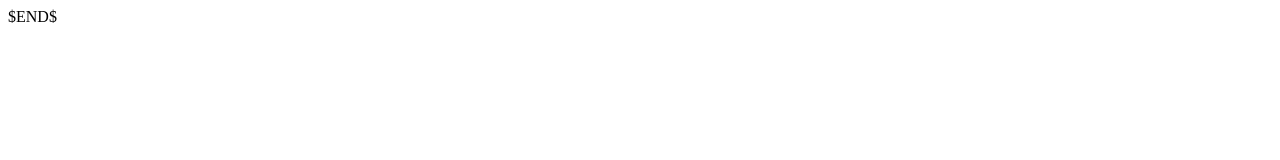
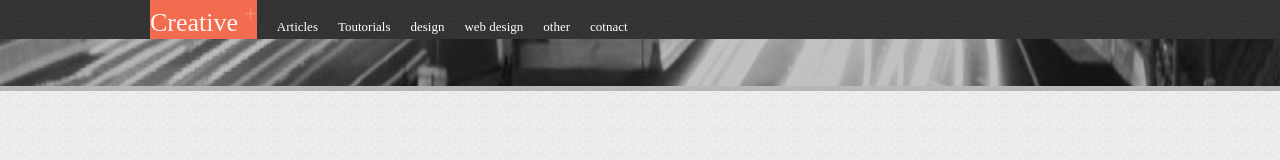
Before and after one commit to SlavaShensev/Creative, a plain HTML site: page index.html in a window 1280 px wide. Drawn offline with Linux system fonts and the light colour scheme.

Commit message:
main task

```diff
--- a/index.html
+++ b/index.html
@@ -2,9 +2,114 @@
 <html lang="en">
 <head>
     <meta charset="UTF-8">
-    <title>$Title$</title>
+    <meta http-equiv="X-UA-Compatible" content="IE=edge">
+    <meta name="title" content="">
+    <meta name="description" content="">
+    <meta property="og:title" content="">
+    <meta property="og:url" content="">
+    <meta property="og:description" content="">
+    <meta property="og:type" content="website">
+    <meta property="og:site_name" content="">
+    <meta property="og:image" content=""/>
+    <meta property="og:image:width" content="1200">
+    <meta property="og:image:height" content="630">
+    <meta property="fb:app_id" content="">
+    <meta name="twitter:card" content="">
+    <meta name="twitter:image" content="">
+    <meta name="mrc__share_title" content="">
+    <meta name="mrc__share_description" content="">
+    <meta name="format-detection" content="telephone=no">
+    <meta name="viewport" content="width=device-width,initial-scale=1,maximum-scale=1,user-scalable=0,minimal-ui">
+    <link rel="stylesheet" href="stayle.css">
+    <title>Creative+</title>
 </head>
 <body>
-$END$
+<div class="wrapper">
+    <header class="header">
+        <div class="header__content">
+            <div class="container">
+                <div class="header__top">
+                    <a href="#" class="header__logo" title="logo">
+                        <h1 class="logo__title">
+                            Creative
+                            <sup class="logo__plus">
+                                +
+                            </sup>
+                        </h1>
+                    </a>
+                    <ul class="header__nav">
+                        <li class=" header__nav-item">
+                            <a href="#" class="header__nav-link" title="">
+                            <span class="title">
+                                Articles
+                            </span>
+                            </a>
+                        </li>
+                        <li class=" header__nav-item">
+                            <a href="#" class="header__nav-link" title="">
+                            <span class="title">
+                                Toutorials
+                            </span>
+                            </a>
+                        </li>
+                        <li class=" header__nav-item">
+                            <a href="#" class="header__nav-link" title="">
+                            <span class="title">
+                                design
+                            </span>
+                            </a>
+                        </li>
+                        <li class=" header__nav-item">
+                            <a href="#" class="header__nav-link" title="">
+                            <span class="title">
+                                web design
+                            </span>
+                            </a>
+                        </li>
+                        <li class=" header__nav-item">
+                            <a href="#" class="header__nav-link" title="">
+                            <span class="title">
+                                other
+                            </span>
+                            </a>
+                        </li>
+                        <li class=" header__nav-item">
+                            <a href="#" class="header__nav-link" title="">
+                            <span class="title">
+                                cotnact
+                            </span>
+                            </a>
+                        </li>
+                    </ul>
+                </div>
+            </div>
+        </div>
+    </header>
+
+    <main class="main">
+        <div class="container">
+            <div class="main__content">
+                <article class="main__post-1">
+
+                </article>
+                <article class="main__post-2">
+
+                </article>
+                <article class="main__post-3">
+
+                </article>
+            </div>
+            <aside class="main__sidebar">
+                <div class="sidebar__nav">
+
+                </div>
+                <div class="sidebar__ad">
+
+                </div>
+            </aside>
+        </div>
+    </main>
+
+</div>
 </body>
 </html>
--- /dev/null
+++ b/stayle.css
@@ -0,0 +1,132 @@
+*,
+*::before,
+*::after {
+    box-sizing: border-box;
+}
+
+ul,
+ol {
+    padding: 0;
+}
+
+body,
+h1,
+h2,
+h3,
+h4,
+p,
+ul,
+ol,
+li,
+figure,
+figcaption,
+blockquote,
+dl,
+dd {
+    margin: 0;
+}
+
+h1,
+h2,
+h3,
+h4,
+h5 {
+    font-weight: normal;
+    color: #3a3e3f;
+}
+
+ul,
+ol {
+    list-style: none;
+}
+
+a:not([class]) {
+    text-decoration-skip-ink: auto;
+}
+
+img {
+    max-width: 100%;
+    display: block;
+}
+
+input,
+button,
+textarea,
+select {
+    font: inherit;
+}
+
+@media (prefers-reduced-motion: reduce) {
+    * {
+        animation-duration: 0.01ms !important;
+        animation-iteration-count: 1 !important;
+        transition-duration: 0.01ms !important;
+        scroll-behavior: auto !important;
+    }
+}
+
+a {
+    text-decoration: none;
+}
+
+body {
+    min-height: 100vh;
+    scroll-behavior: smooth;
+    text-rendering: optimizeSpeed;
+    background: #e7e7e7 url("img/body-bg.jpg");
+    font-family: "pt Sans";
+    font-size: 13px;
+    line-height: 1.3;
+}
+
+.wrapper {
+
+}
+
+.header {
+    background-image: url("img/header-bg.jpg");
+    background-position: center top;
+    background-repeat: no-repeat;
+    background-size: 100% 91px;
+    border-bottom: 5px solid #b7b7b6;
+    height: 91px;
+}
+
+.header__content {
+    background: url("img/header-top-bg.jpg") repeat-x;
+}
+
+.container {
+    max-width: 980px;
+    margin: auto;
+}
+
+.header__top {
+    display: flex;
+    align-items: baseline;
+}
+
+.header__logo {
+    background: #f26c4f;
+}
+
+.logo__title {
+    color: #fef5f3;
+}
+
+.logo__plus {
+    color: #f5937e;
+}
+
+.header__nav {
+    display: flex;
+    justify-content: flex-start;
+}
+
+.header__nav-item {
+    padding-left: 20px;
+}
+
+.title {
+    color: #fff;
+}
```
Also changed, not shown: img/Facebook-img.png (added), img/Twitter-img.png (added), img/body-bg.jpg (added), img/header-bg.jpg (added), img/header-top-bg.jpg (added), img/main-post1.jpg (added), img/main-post2.jpg (added), img/main-post3.jpg (added), stayle.scss (deleted).
